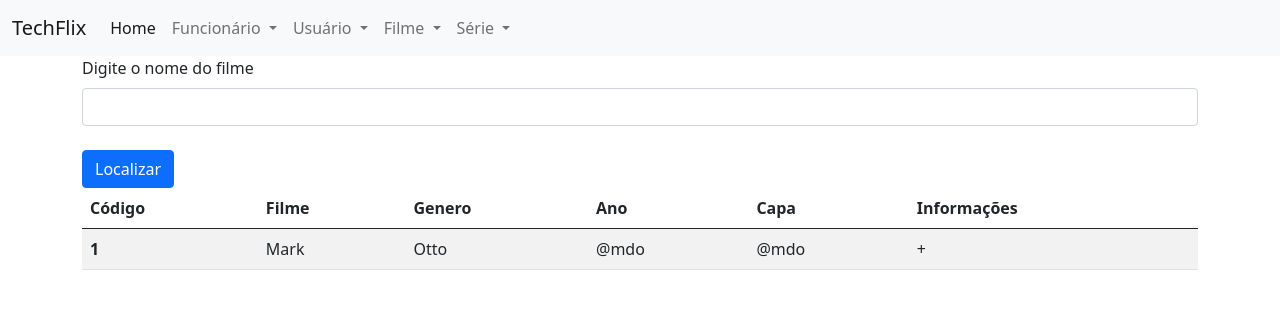
After one commit to eualves/streaming, a PHP site: page /View/visualizarFilme.php in a window 1280 px wide. The commit adds this page. Shown: the top 309 px of the page. Run offline with PHP 8.4, Linux system fonts and the light colour scheme; the template is opened without the code that fills it, so the values that code supplies are empty.

Commit message:
Visualizar Filmes

```diff
--- a/View/cadastroFuncionario.php
+++ b/View/cadastroFuncionario.php
@@ -32,7 +32,7 @@ if ($email) {
         <input type="hidden" name="codusuFK" value="<?= $codusu ?>">
 
         <div class="col-12">
-            <label class="form-label">E-mail de usuário validado</label>
+            <label class="form-label">E-mail de usuário válido</label>
             <input type="e-mail" disabled value="<?= $email ?>" name="email" class="form-control">
         </div>
 
--- /dev/null
+++ b/View/visualizarFilme.php
@@ -0,0 +1,44 @@
+<?php
+session_start();
+include_once("header.php");
+?>
+
+<div class="container">
+    <form action="../Controller/buscaNomeFilme.php" method="post" class="row g-3 <?= $aparenciaForm1 ?>">
+
+        <div class="col-12">
+            <label class="form-label">Digite o nome do filme</label>
+            <input type="text" class="form-control" name="filme">
+            </br>
+            <div class="col-12">
+                <button type="submit" class="btn btn-primary">Localizar</button>
+            </div>
+        </div>
+    </form>
+
+    <table class="table table-striped">
+  <thead>
+    <tr>
+      <th scope="col">Código</th>
+      <th scope="col">Filme</th>
+      <th scope="col">Genero</th>
+      <th scope="col">Ano</th>
+      <th scope="col">Capa</th>
+      <th scope="col">Informações</th>
+    </tr>
+  </thead>
+  <tbody>
+    <tr>
+      <th scope="row">1</th>
+      <td>Mark</td>
+      <td>Otto</td>
+      <td>@mdo</td>
+      <td>@mdo</td>
+      <td>+</td>
+    </tr>
+  </tbody>
+</table>
+
+    <?php
+    include_once("footer.php");
+    ?>
```
Also changed, not shown: Controller/buscaNomeFilme.php (added, +11 -0 lines), Model/bancoFilme.php (+34 -3 lines).
